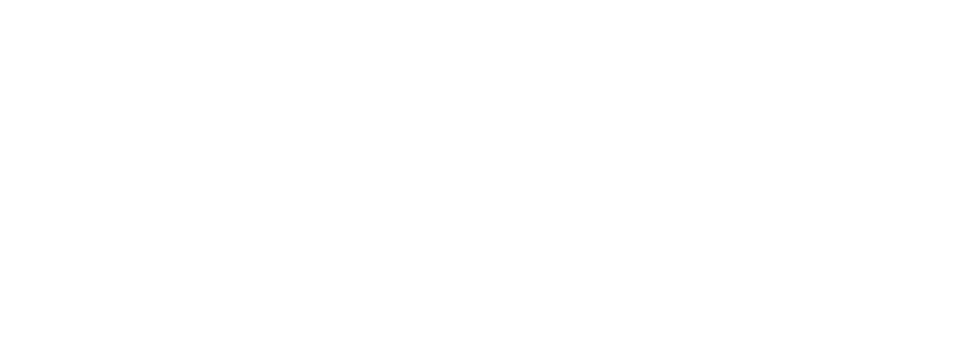
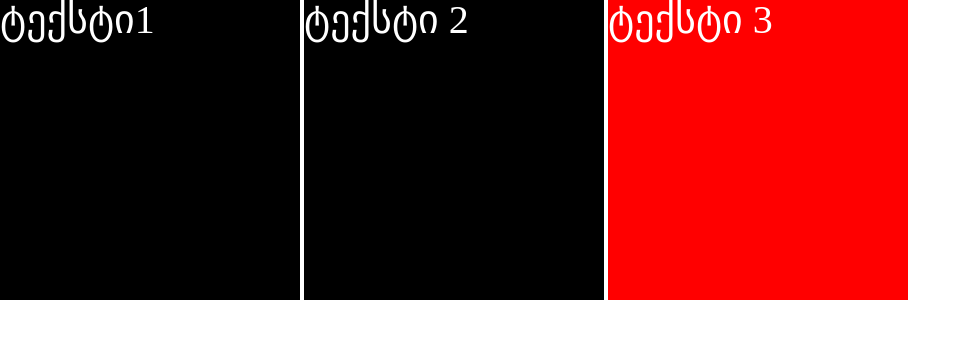
Before and after one commit to NokaK/github, a plain HTML site: page index.html in a window 1280 px wide. Shown: the whole page, without its empty margins (0-971 px from the left). Drawn offline with Linux system fonts and the light colour scheme.

Commit message:
add boxes & css styles

```diff
--- a/index.html
+++ b/index.html
@@ -1,9 +1,16 @@
 <!DOCTYPE html>
 <html>
 <head>
+	<link rel="stylesheet" type="text/css" href="reset.css">
+	<link rel="stylesheet" type="text/css" href="style.css">
 	<title>გაკვეთილი3</title>
 </head>
 <body>
+	<div class="container">
+		<p class="box">ტექსტი1</p>
+		<p class="box">ტექსტი 2</p>
+		<p class="box red">ტექსტი 3</p>
+	</div>
 
 </body>
 </html>
--- /dev/null
+++ b/reset.css
@@ -0,0 +1,51 @@
+/* http://meyerweb.com/eric/tools/css/reset/
+   v2.0 | 20110126
+   License: none (public domain)
+*/
+
+html, body, div, span, applet, object, iframe,
+h1, h2, h3, h4, h5, h6, p, blockquote, pre,
+a, abbr, acronym, address, big, cite, code,
+del, dfn, em, img, ins, kbd, q, s, samp,
+small, strike, strong, sub, sup, tt, var,
+b, u, i, center,
+dl, dt, dd, ol, ul, li,
+fieldset, form, label, legend,
+table, caption, tbody, tfoot, thead, tr, th, td,
+article, aside, canvas, details, embed,
+figure, figcaption, footer, header, hgroup,
+menu, nav, output, ruby, section, summary,
+time, mark, audio, video {
+	margin: 0;
+	padding: 0;
+	border: 0;
+	font-size: 100%;
+	font: inherit;
+	vertical-align: baseline;
+}
+/* HTML5 display-role reset for older browsers */
+article, aside, details, figcaption, figure,
+footer, header, hgroup, menu, nav, section {
+	display: block;
+}
+body {
+	line-height: 1;
+}
+ol, ul {
+	list-style: none;
+}
+blockquote, q {
+	quotes: none;
+}
+blockquote:before, blockquote:after,
+q:before, q:after {
+	content: '';
+	content: none;
+}
+table {
+	border-collapse: collapse;
+	border-spacing: 0;
+}
+a{
+	text-decoration: none;
+}
--- /dev/null
+++ b/style.css
@@ -0,0 +1,11 @@
+.box{
+	display: inline-block;
+	width: 300px;
+	height: 300px;
+	background:black;
+	color: white;
+	font-size:40px;
+}
+.red{
+	background:red;
+}
```
